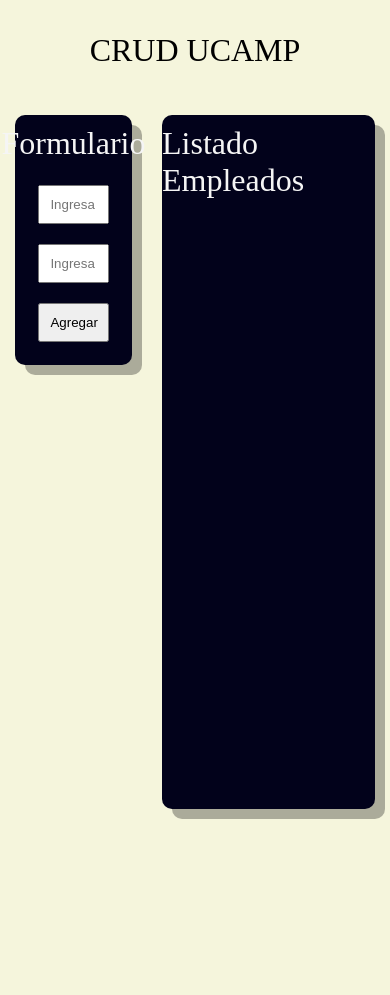
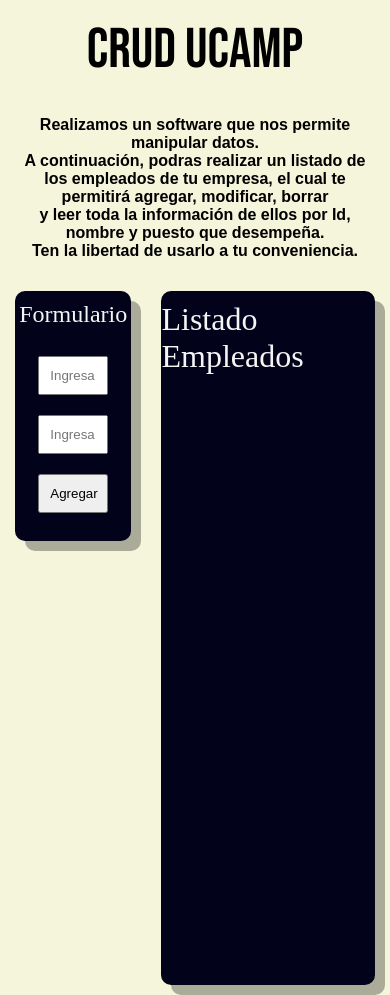
Before and after one commit to CRUDUCAMP/CRUDUCAMP.github.io, a plain HTML site: page index.html in a window 390 px wide. Before the commit the page ends 844 px from the top, so only its background shows below. Drawn offline with Linux system fonts and the light colour scheme.

Commit message:
Adiciones en estetica HTML Y CSS

```diff
--- a/index.css
+++ b/index.css
@@ -3,6 +3,23 @@
     padding: 0;
     box-sizing: border-box;
 }
+h1{
+    font-size: 3.5em;
+    font-family: 'Bebas Neue', sans-serif;
+}
+
+h4{
+    font-family: sans-serif;
+}
+
+#hero{
+    display: flex;
+    align-items: center;
+    justify-content: center;
+    text-align: center;
+    flex-direction: column;
+}
+
 
 body {
     background-color: beige;
@@ -55,6 +72,12 @@ body {
     flex-direction: column;
     justify-content: center;
     align-items: center;
+
+}
+
+.contenedor .div-formulario form button:hover {
+    background-color: rgb(129, 98, 20);
+    color: white;
 
 }
 
@@ -124,3 +147,23 @@ body {
 .btn-eliminar {
     background-color: red;
 }
+
+@media (max-width: 767px){
+    .contenedor .div-listado{
+    display: flex;
+    justify-content: center;
+    }
+
+    .contenedor .div-formulario h2{
+        margin-top: 10px;
+        font-weight: 300;
+        font-size: 1.5em;
+        color: whitesmoke;
+    }
+
+    #hero{
+    display: flex;
+    justify-content: center;
+    margin: 1em;
+    }
+}
--- a/index.html
+++ b/index.html
@@ -5,12 +5,22 @@
     <meta http-equiv="X-UA-Compatible" content="IE=edge">
     <meta name="viewport" content="width=device-width, initial-scale=1.0">
     <title>CRUD UCAMP</title>
+    <style> @import url('https://fonts.googleapis.com/css2?family=Bebas+Neue&display=swap');</style>
+    <link rel="preconnect" href="https://fonts.googleapis.com">
+    <link rel="preconnect" href="https://fonts.gstatic.com" crossorigin>
+    <link href="https://fonts.googleapis.com/css2?family=Roboto:wght@500&display=swap" rel="stylesheet">
     <link rel="stylesheet" href="./index.css">
 </head>
 <body>
     <div class="div-titulo">
         <h1>CRUD UCAMP</h1>
     </div>
+        <section id="hero">
+        <h4><p>Realizamos un software que nos permite manipular datos.
+            <br> A continuación, podras realizar un listado de los empleados de tu empresa, el cual te permitirá agregar, modificar, borrar <br> y leer toda la información de ellos por Id, nombre y puesto que desempeña.<br> Ten la libertad de usarlo a tu conveniencia.
+        </p></h4>
+    </section>
+
 
     <div class="contenedor">
 
@@ -40,4 +50,7 @@
     <script src="./index.js"></script>
 
 </body>
+<footer>
+
+</footer>
 </html>
--- a/index.js
+++ b/index.js
@@ -1,4 +1,6 @@
 let listaEmpleados = [];
+
+
 
 const objEmpleado = {
     id: '',
@@ -95,7 +97,7 @@ function agregarEmpleado(){
 
         objEmpleado.id = id;
 
-        formulario.querySelector('button[type="submit"]').textContent = 'Actualizar'
+        formulario.querySelector('button[type="submit"]').textContent = 'Actualizar';
 
         editando = true;
 
```
